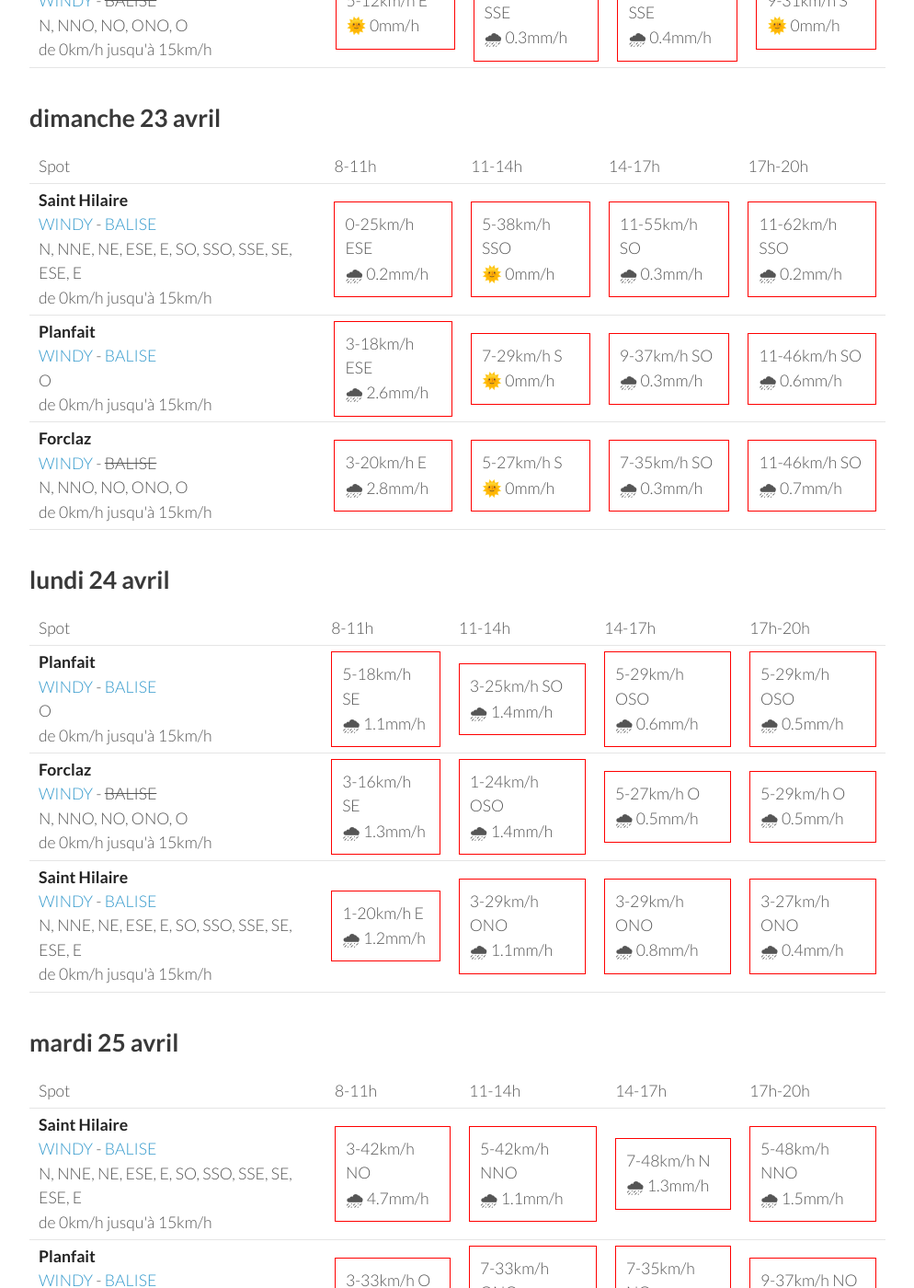
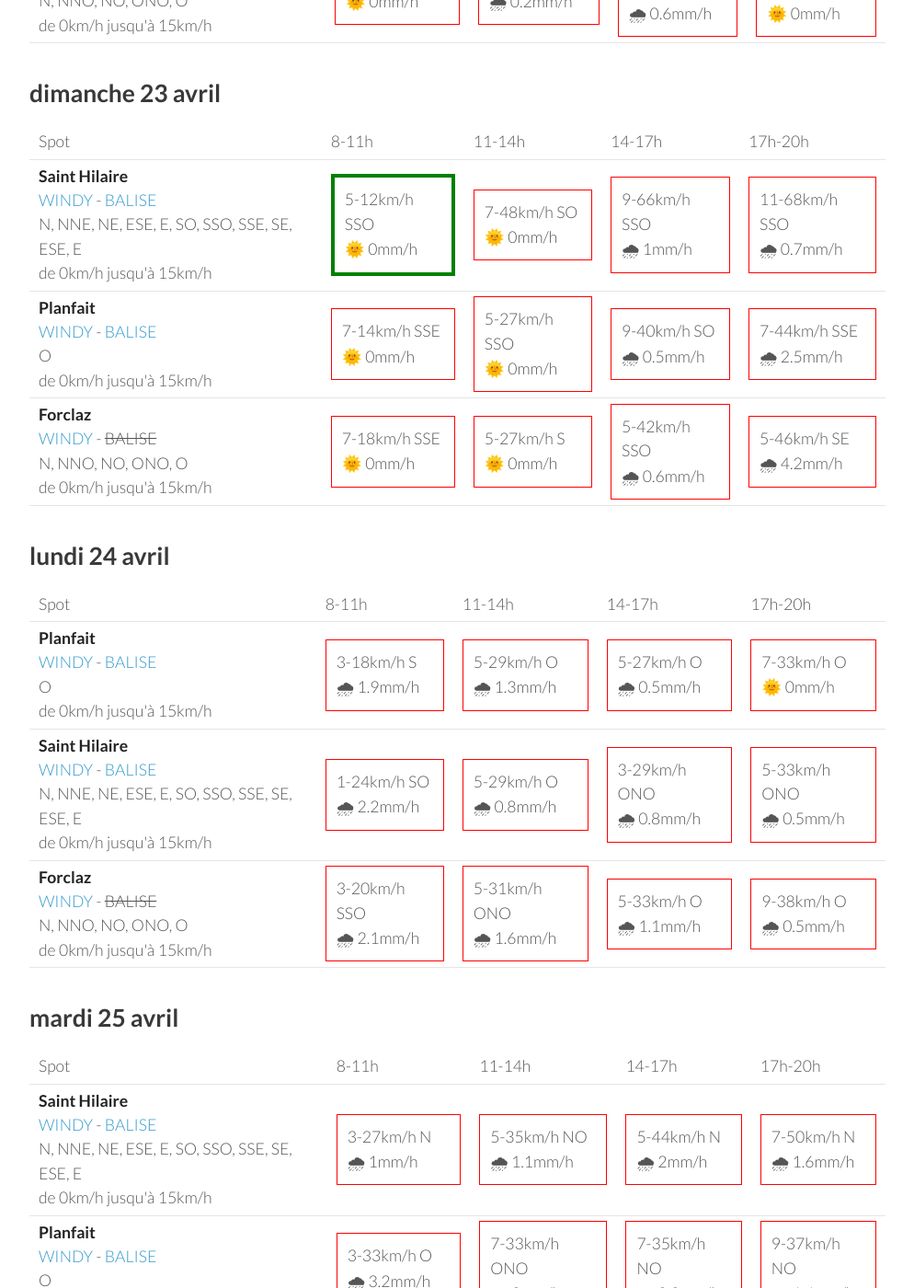
Before and after one commit to parapente-dans-le-nord/parapente-dans-le-nord.github.io, a Jekyll site: the page built from alpes_nord.markdown, in a window 1280 px wide and 1400 px high, scrolled down 1172 px. Shown: the whole window at 92% size, without its empty margins (26-1020 px from the left). Built offline with Jekyll 4.4.1, drawn with Linux system fonts in a browser that asks for light colours; some of the changed text lies outside the part shown.

Commit message:
update index.markdown

```diff
--- a/alpes_nord.markdown
+++ b/alpes_nord.markdown
@@ -25,27 +25,27 @@ page mise à jour le vendredi 21 avril 13:26
         <td><strong>Planfait</strong><br><a href="https://windy.com/45.853/6.223?45.415,6.223,8">WINDY</a> - <span class=""><a href="https://www.openwindmap.org/PP496">BALISE</a> </span><br> <span class="vent-favorable">O</span><br><span class="force-vent">de 0km/h jusqu'à 15km/h</span> </td>
 
             <td><div class="not-flyable"><p>0-0km/h NA</p><p>🌧️ 0mm/h</p></div></td>
-            <td><div class="not-flyable"><p>3-25km/h SSO</p><p>🌧 2.4mm/h</p></div></td>
-            <td><div class="not-flyable"><p>5-20km/h NO</p><p>🌧 2mm/h</p></div></td>
-            <td><div class="not-flyable"><p>5-12km/h SO</p><p>🌧 2.2mm/h</p></div></td>
+            <td><div class="not-flyable"><p>0-0km/h NA</p><p>🌧️ 0mm/h</p></div></td>
+            <td><div class="not-flyable"><p>0-0km/h NA</p><p>🌧️ 0mm/h</p></div></td>
+            <td><div class="not-flyable"><p>5-18km/h SSO</p><p>🌞 0mm/h</p></div></td>
+
+    </tr>
+<tr>
+        <td><strong>Forclaz</strong><br><a href="https://windy.com/45.814/6.247?45.375,6.246,8,m:eVwaglz">WINDY</a> - <span class="no-balise"> BALISE </span><br> <span class="vent-favorable">N, NNO, NO, ONO, O</span><br><span class="force-vent">de 0km/h jusqu'à 15km/h</span> </td>
+
+            <td><div class="not-flyable"><p>0-0km/h NA</p><p>🌧️ 0mm/h</p></div></td>
+            <td><div class="not-flyable"><p>0-0km/h NA</p><p>🌧️ 0mm/h</p></div></td>
+            <td><div class="not-flyable"><p>0-0km/h NA</p><p>🌧️ 0mm/h</p></div></td>
+            <td><div class="not-flyable"><p>5-18km/h SSO</p><p>🌞 0mm/h</p></div></td>
 
     </tr>
 <tr>
         <td><strong>Saint Hilaire</strong><br><a href="https://windy.com/45.307/5.888?45.087,5.889,9,m:eUFagkX">WINDY</a> - <span class=""><a href="http://www.balisemeteo.com/balise.php?idBalise=61">BALISE</a> </span><br> <span class="vent-favorable">N, NNE, NE, ESE, E, SO, SSO, SSE, SE, ESE, E</span><br><span class="force-vent">de 0km/h jusqu'à 15km/h</span> </td>
 
             <td><div class="not-flyable"><p>0-0km/h NA</p><p>🌧️ 0mm/h</p></div></td>
-            <td><div class="not-flyable"><p>7-22km/h ENE</p><p>🌧 0.3mm/h</p></div></td>
-            <td><div class="not-flyable"><p>7-22km/h SSE</p><p>🌧 0.2mm/h</p></div></td>
-            <td><div class="not-flyable"><p>16-42km/h SO</p><p>🌧 0mm/h</p></div></td>
-
-    </tr>
-<tr>
-        <td><strong>Forclaz</strong><br><a href="https://windy.com/45.814/6.247?45.375,6.246,8,m:eVwaglz">WINDY</a> - <span class="no-balise"> BALISE </span><br> <span class="vent-favorable">N, NNO, NO, ONO, O</span><br><span class="force-vent">de 0km/h jusqu'à 15km/h</span> </td>
-
             <td><div class="not-flyable"><p>0-0km/h NA</p><p>🌧️ 0mm/h</p></div></td>
-            <td><div class="not-flyable"><p>3-16km/h S</p><p>🌧 1.6mm/h</p></div></td>
-            <td><div class="not-flyable"><p>7-16km/h ONO</p><p>🌧 1mm/h</p></div></td>
-            <td><div class="not-flyable"><p>5-14km/h SSO</p><p>🌧 1mm/h</p></div></td>
+            <td><div class="not-flyable"><p>0-0km/h NA</p><p>🌧️ 0mm/h</p></div></td>
+            <td><div class="not-flyable"><p>11-27km/h SSO</p><p>🌞 0mm/h</p></div></td>
 
     </tr>
 
@@ -67,30 +67,30 @@ page mise à jour le vendredi 21 avril 13:26
 <tr>
         <td><strong>Saint Hilaire</strong><br><a href="https://windy.com/45.307/5.888?45.087,5.889,9,m:eUFagkX">WINDY</a> - <span class=""><a href="http://www.balisemeteo.com/balise.php?idBalise=61">BALISE</a> </span><br> <span class="vent-favorable">N, NNE, NE, ESE, E, SO, SSO, SSE, SE, ESE, E</span><br><span class="force-vent">de 0km/h jusqu'à 15km/h</span> </td>
 
-            <td><div class="not-flyable"><p>1-16km/h SSO</p><p>🌞 0mm/h</p></div></td>
-            <td><div class="not-flyable"><p>7-18km/h SSO</p><p>🌧 0.5mm/h</p></div></td>
-            <td><div class="not-flyable"><p>7-20km/h SE</p><p>🌞 0mm/h</p></div></td>
-            <td><div class="not-flyable"><p>18-48km/h SO</p><p>🌞 0mm/h</p></div></td>
+            <td><div class="flyable"><p>1-12km/h SSO</p><p>🌞 0mm/h</p></div></td>
+            <td><div class="not-flyable"><p>14-38km/h SO</p><p>🌧 1.2mm/h</p></div></td>
+            <td><div class="not-flyable"><p>11-29km/h S</p><p>🌧 0.4mm/h</p></div></td>
+            <td><div class="not-flyable"><p>16-44km/h SO</p><p>🌞 0mm/h</p></div></td>
 
 
     </tr>
 <tr>
         <td><strong>Planfait</strong><br><a href="https://windy.com/45.853/6.223?45.415,6.223,8">WINDY</a> - <span class=""><a href="https://www.openwindmap.org/PP496">BALISE</a> </span><br> <span class="vent-favorable">O</span><br><span class="force-vent">de 0km/h jusqu'à 15km/h</span> </td>
 
-            <td><div class="not-flyable"><p>5-22km/h SSE</p><p>🌞 0mm/h</p></div></td>
-            <td><div class="not-flyable"><p>16-42km/h S</p><p>🌞 0mm/h</p></div></td>
-            <td><div class="not-flyable"><p>9-48km/h SSO</p><p>🌧 0.9mm/h</p></div></td>
-            <td><div class="not-flyable"><p>7-24km/h S</p><p>🌞 0mm/h</p></div></td>
+            <td><div class="not-flyable"><p>9-18km/h SSE</p><p>🌧 0.5mm/h</p></div></td>
+            <td><div class="not-flyable"><p>9-22km/h S</p><p>🌧 0.2mm/h</p></div></td>
+            <td><div class="not-flyable"><p>7-40km/h SSO</p><p>🌧 0.8mm/h</p></div></td>
+            <td><div class="not-flyable"><p>9-24km/h S</p><p>🌞 0mm/h</p></div></td>
 
 
     </tr>
 <tr>
         <td><strong>Forclaz</strong><br><a href="https://windy.com/45.814/6.247?45.375,6.246,8,m:eVwaglz">WINDY</a> - <span class="no-balise"> BALISE </span><br> <span class="vent-favorable">N, NNO, NO, ONO, O</span><br><span class="force-vent">de 0km/h jusqu'à 15km/h</span> </td>
 
-            <td><div class="not-flyable"><p>5-12km/h E</p><p>🌞 0mm/h</p></div></td>
-            <td><div class="not-flyable"><p>12-38km/h SSE</p><p>🌧 0.3mm/h</p></div></td>
-            <td><div class="not-flyable"><p>9-46km/h SSE</p><p>🌧 0.4mm/h</p></div></td>
-            <td><div class="not-flyable"><p>9-31km/h S</p><p>🌞 0mm/h</p></div></td>
+            <td><div class="not-flyable"><p>9-20km/h SSE</p><p>🌞 0mm/h</p></div></td>
+            <td><div class="not-flyable"><p>12-29km/h S</p><p>🌧 0.2mm/h</p></div></td>
+            <td><div class="not-flyable"><p>7-38km/h SSE</p><p>🌧 0.6mm/h</p></div></td>
+            <td><div class="not-flyable"><p>9-24km/h SSE</p><p>🌞 0mm/h</p></div></td>
 
 
     </tr>
@@ -113,30 +113,30 @@ page mise à jour le vendredi 21 avril 13:26
 <tr>
         <td><strong>Saint Hilaire</strong><br><a href="https://windy.com/45.307/5.888?45.087,5.889,9,m:eUFagkX">WINDY</a> - <span class=""><a href="http://www.balisemeteo.com/balise.php?idBalise=61">BALISE</a> </span><br> <span class="vent-favorable">N, NNE, NE, ESE, E, SO, SSO, SSE, SE, ESE, E</span><br><span class="force-vent">de 0km/h jusqu'à 15km/h</span> </td>
 
-            <td><div class="not-flyable"><p>0-25km/h ESE</p><p>🌧 0.2mm/h</p></div></td>
-            <td><div class="not-flyable"><p>5-38km/h SSO</p><p>🌞 0mm/h</p></div></td>
-            <td><div class="not-flyable"><p>11-55km/h SO</p><p>🌧 0.3mm/h</p></div></td>
-            <td><div class="not-flyable"><p>11-62km/h SSO</p><p>🌧 0.2mm/h</p></div></td>
+            <td><div class="flyable"><p>5-12km/h SSO</p><p>🌞 0mm/h</p></div></td>
+            <td><div class="not-flyable"><p>7-48km/h SO</p><p>🌞 0mm/h</p></div></td>
+            <td><div class="not-flyable"><p>9-66km/h SSO</p><p>🌧 1mm/h</p></div></td>
+            <td><div class="not-flyable"><p>11-68km/h SSO</p><p>🌧 0.7mm/h</p></div></td>
 
 
     </tr>
 <tr>
         <td><strong>Planfait</strong><br><a href="https://windy.com/45.853/6.223?45.415,6.223,8">WINDY</a> - <span class=""><a href="https://www.openwindmap.org/PP496">BALISE</a> </span><br> <span class="vent-favorable">O</span><br><span class="force-vent">de 0km/h jusqu'à 15km/h</span> </td>
 
-            <td><div class="not-flyable"><p>3-18km/h ESE</p><p>🌧 2.6mm/h</p></div></td>
-            <td><div class="not-flyable"><p>7-29km/h S</p><p>🌞 0mm/h</p></div></td>
-            <td><div class="not-flyable"><p>9-37km/h SO</p><p>🌧 0.3mm/h</p></div></td>
-            <td><div class="not-flyable"><p>11-46km/h SO</p><p>🌧 0.6mm/h</p></div></td>
+            <td><div class="not-flyable"><p>7-14km/h SSE</p><p>🌞 0mm/h</p></div></td>
+            <td><div class="not-flyable"><p>5-27km/h SSO</p><p>🌞 0mm/h</p></div></td>
+            <td><div class="not-flyable"><p>9-40km/h SO</p><p>🌧 0.5mm/h</p></div></td>
+            <td><div class="not-flyable"><p>7-44km/h SSE</p><p>🌧 2.5mm/h</p></div></td>
 
 
     </tr>
 <tr>
         <td><strong>Forclaz</strong><br><a href="https://windy.com/45.814/6.247?45.375,6.246,8,m:eVwaglz">WINDY</a> - <span class="no-balise"> BALISE </span><br> <span class="vent-favorable">N, NNO, NO, ONO, O</span><br><span class="force-vent">de 0km/h jusqu'à 15km/h</span> </td>
 
-            <td><div class="not-flyable"><p>3-20km/h E</p><p>🌧 2.8mm/h</p></div></td>
+            <td><div class="not-flyable"><p>7-18km/h SSE</p><p>🌞 0mm/h</p></div></td>
             <td><div class="not-flyable"><p>5-27km/h S</p><p>🌞 0mm/h</p></div></td>
-            <td><div class="not-flyable"><p>7-35km/h SO</p><p>🌧 0.3mm/h</p></div></td>
-            <td><div class="not-flyable"><p>11-46km/h SO</p><p>🌧 0.7mm/h</p></div></td>
+            <td><div class="not-flyable"><p>5-42km/h SSO</p><p>🌧 0.6mm/h</p></div></td>
+            <td><div class="not-flyable"><p>5-46km/h SE</p><p>🌧 4.2mm/h</p></div></td>
 
 
     </tr>
@@ -159,30 +159,30 @@ page mise à jour le vendredi 21 avril 13:26
 <tr>
         <td><strong>Planfait</strong><br><a href="https://windy.com/45.853/6.223?45.415,6.223,8">WINDY</a> - <span class=""><a href="https://www.openwindmap.org/PP496">BALISE</a> </span><br> <span class="vent-favorable">O</span><br><span class="force-vent">de 0km/h jusqu'à 15km/h</span> </td>
 
-            <td><div class="not-flyable"><p>5-18km/h SE</p><p>🌧 1.1mm/h</p></div></td>
-            <td><div class="not-flyable"><p>3-25km/h SO</p><p>🌧 1.4mm/h</p></div></td>
-            <td><div class="not-flyable"><p>5-29km/h OSO</p><p>🌧 0.6mm/h</p></div></td>
-            <td><div class="not-flyable"><p>5-29km/h OSO</p><p>🌧 0.5mm/h</p></div></td>
+            <td><div class="not-flyable"><p>3-18km/h S</p><p>🌧 1.9mm/h</p></div></td>
+            <td><div class="not-flyable"><p>5-29km/h O</p><p>🌧 1.3mm/h</p></div></td>
+            <td><div class="not-flyable"><p>5-27km/h O</p><p>🌧 0.5mm/h</p></div></td>
+            <td><div class="not-flyable"><p>7-33km/h O</p><p>🌞 0mm/h</p></div></td>
+
+
+    </tr>
+<tr>
+        <td><strong>Saint Hilaire</strong><br><a href="https://windy.com/45.307/5.888?45.087,5.889,9,m:eUFagkX">WINDY</a> - <span class=""><a href="http://www.balisemeteo.com/balise.php?idBalise=61">BALISE</a> </span><br> <span class="vent-favorable">N, NNE, NE, ESE, E, SO, SSO, SSE, SE, ESE, E</span><br><span class="force-vent">de 0km/h jusqu'à 15km/h</span> </td>
+
+            <td><div class="not-flyable"><p>1-24km/h SO</p><p>🌧 2.2mm/h</p></div></td>
+            <td><div class="not-flyable"><p>5-29km/h O</p><p>🌧 0.8mm/h</p></div></td>
+            <td><div class="not-flyable"><p>3-29km/h ONO</p><p>🌧 0.8mm/h</p></div></td>
+            <td><div class="not-flyable"><p>5-33km/h ONO</p><p>🌧 0.5mm/h</p></div></td>
 
 
     </tr>
 <tr>
         <td><strong>Forclaz</strong><br><a href="https://windy.com/45.814/6.247?45.375,6.246,8,m:eVwaglz">WINDY</a> - <span class="no-balise"> BALISE </span><br> <span class="vent-favorable">N, NNO, NO, ONO, O</span><br><span class="force-vent">de 0km/h jusqu'à 15km/h</span> </td>
 
-            <td><div class="not-flyable"><p>3-16km/h SE</p><p>🌧 1.3mm/h</p></div></td>
-            <td><div class="not-flyable"><p>1-24km/h OSO</p><p>🌧 1.4mm/h</p></div></td>
-            <td><div class="not-flyable"><p>5-27km/h O</p><p>🌧 0.5mm/h</p></div></td>
-            <td><div class="not-flyable"><p>5-29km/h O</p><p>🌧 0.5mm/h</p></div></td>
-
-
-    </tr>
-<tr>
-        <td><strong>Saint Hilaire</strong><br><a href="https://windy.com/45.307/5.888?45.087,5.889,9,m:eUFagkX">WINDY</a> - <span class=""><a href="http://www.balisemeteo.com/balise.php?idBalise=61">BALISE</a> </span><br> <span class="vent-favorable">N, NNE, NE, ESE, E, SO, SSO, SSE, SE, ESE, E</span><br><span class="force-vent">de 0km/h jusqu'à 15km/h</span> </td>
-
-            <td><div class="not-flyable"><p>1-20km/h E</p><p>🌧 1.2mm/h</p></div></td>
-            <td><div class="not-flyable"><p>3-29km/h ONO</p><p>🌧 1.1mm/h</p></div></td>
-            <td><div class="not-flyable"><p>3-29km/h ONO</p><p>🌧 0.8mm/h</p></div></td>
-            <td><div class="not-flyable"><p>3-27km/h ONO</p><p>🌧 0.4mm/h</p></div></td>
+            <td><div class="not-flyable"><p>3-20km/h SSO</p><p>🌧 2.1mm/h</p></div></td>
+            <td><div class="not-flyable"><p>5-31km/h ONO</p><p>🌧 1.6mm/h</p></div></td>
+            <td><div class="not-flyable"><p>5-33km/h O</p><p>🌧 1.1mm/h</p></div></td>
+            <td><div class="not-flyable"><p>9-38km/h O</p><p>🌧 0.5mm/h</p></div></td>
 
 
     </tr>
@@ -205,10 +205,10 @@ page mise à jour le vendredi 21 avril 13:26
 <tr>
         <td><strong>Saint Hilaire</strong><br><a href="https://windy.com/45.307/5.888?45.087,5.889,9,m:eUFagkX">WINDY</a> - <span class=""><a href="http://www.balisemeteo.com/balise.php?idBalise=61">BALISE</a> </span><br> <span class="vent-favorable">N, NNE, NE, ESE, E, SO, SSO, SSE, SE, ESE, E</span><br><span class="force-vent">de 0km/h jusqu'à 15km/h</span> </td>
 
-            <td><div class="not-flyable"><p>3-42km/h NO</p><p>🌧 4.7mm/h</p></div></td>
-            <td><div class="not-flyable"><p>5-42km/h NNO</p><p>🌧 1.1mm/h</p></div></td>
-            <td><div class="not-flyable"><p>7-48km/h N</p><p>🌧 1.3mm/h</p></div></td>
-            <td><div class="not-flyable"><p>5-48km/h NNO</p><p>🌧 1.5mm/h</p></div></td>
+            <td><div class="not-flyable"><p>3-27km/h N</p><p>🌧 1mm/h</p></div></td>
+            <td><div class="not-flyable"><p>5-35km/h NO</p><p>🌧 1.1mm/h</p></div></td>
+            <td><div class="not-flyable"><p>5-44km/h N</p><p>🌧 2mm/h</p></div></td>
+            <td><div class="not-flyable"><p>7-50km/h N</p><p>🌧 1.6mm/h</p></div></td>
 
 
     </tr>
@@ -225,10 +225,10 @@ page mise à jour le vendredi 21 avril 13:26
 <tr>
         <td><strong>Forclaz</strong><br><a href="https://windy.com/45.814/6.247?45.375,6.246,8,m:eVwaglz">WINDY</a> - <span class="no-balise"> BALISE </span><br> <span class="vent-favorable">N, NNO, NO, ONO, O</span><br><span class="force-vent">de 0km/h jusqu'à 15km/h</span> </td>
 
-            <td><div class="not-flyable"><p>3-35km/h O</p><p>🌧 4.1mm/h</p></div></td>
-            <td><div class="not-flyable"><p>5-33km/h ONO</p><p>🌧 3mm/h</p></div></td>
-            <td><div class="not-flyable"><p>7-37km/h NO</p><p>🌧 2.1mm/h</p></div></td>
-            <td><div class="not-flyable"><p>7-38km/h NO</p><p>🌧 0.8mm/h</p></div></td>
+            <td><div class="not-flyable"><p>1-24km/h OSO</p><p>🌧 0.6mm/h</p></div></td>
+            <td><div class="not-flyable"><p>5-31km/h O</p><p>🌧 2mm/h</p></div></td>
+            <td><div class="not-flyable"><p>7-38km/h NO</p><p>🌧 3.8mm/h</p></div></td>
+            <td><div class="not-flyable"><p>7-35km/h NO</p><p>🌧 0.9mm/h</p></div></td>
 
 
     </tr>
@@ -261,20 +261,20 @@ page mise à jour le vendredi 21 avril 13:26
 <tr>
         <td><strong>Forclaz</strong><br><a href="https://windy.com/45.814/6.247?45.375,6.246,8,m:eVwaglz">WINDY</a> - <span class="no-balise"> BALISE </span><br> <span class="vent-favorable">N, NNO, NO, ONO, O</span><br><span class="force-vent">de 0km/h jusqu'à 15km/h</span> </td>
 
-            <td><div class="not-flyable"><p>3-14km/h E</p><p>🌞 0mm/h</p></div></td>
-            <td><div class="not-flyable"><p>3-18km/h ONO</p><p>🌞 0mm/h</p></div></td>
-            <td><div class="not-flyable"><p>3-24km/h ONO</p><p>🌞 0mm/h</p></div></td>
-            <td><div class="not-flyable"><p>5-25km/h NO</p><p>🌞 0mm/h</p></div></td>
+            <td><div class="not-flyable"><p>3-16km/h E</p><p>🌞 0mm/h</p></div></td>
+            <td><div class="not-flyable"><p>1-16km/h ONO</p><p>🌞 0mm/h</p></div></td>
+            <td><div class="not-flyable"><p>3-22km/h ONO</p><p>🌞 0mm/h</p></div></td>
+            <td><div class="not-flyable"><p>3-27km/h NNO</p><p>🌞 0mm/h</p></div></td>
 
 
     </tr>
 <tr>
         <td><strong>Saint Hilaire</strong><br><a href="https://windy.com/45.307/5.888?45.087,5.889,9,m:eUFagkX">WINDY</a> - <span class=""><a href="http://www.balisemeteo.com/balise.php?idBalise=61">BALISE</a> </span><br> <span class="vent-favorable">N, NNE, NE, ESE, E, SO, SSO, SSE, SE, ESE, E</span><br><span class="force-vent">de 0km/h jusqu'à 15km/h</span> </td>
 
-            <td><div class="not-flyable"><p>3-25km/h ENE</p><p>🌞 0mm/h</p></div></td>
-            <td><div class="not-flyable"><p>1-22km/h O</p><p>🌞 0mm/h</p></div></td>
-            <td><div class="not-flyable"><p>5-29km/h O</p><p>🌞 0mm/h</p></div></td>
-            <td><div class="not-flyable"><p>5-33km/h O</p><p>🌞 0mm/h</p></div></td>
+            <td><div class="not-flyable"><p>1-22km/h E</p><p>🌞 0mm/h</p></div></td>
+            <td><div class="not-flyable"><p>3-20km/h OSO</p><p>🌞 0mm/h</p></div></td>
+            <td><div class="not-flyable"><p>5-33km/h OSO</p><p>🌞 0mm/h</p></div></td>
+            <td><div class="not-flyable"><p>1-35km/h NO</p><p>🌞 0mm/h</p></div></td>
 
 
     </tr>
```
Also changed, not shown: other parts of alpes_nord.markdown (+1 -1 lines).
